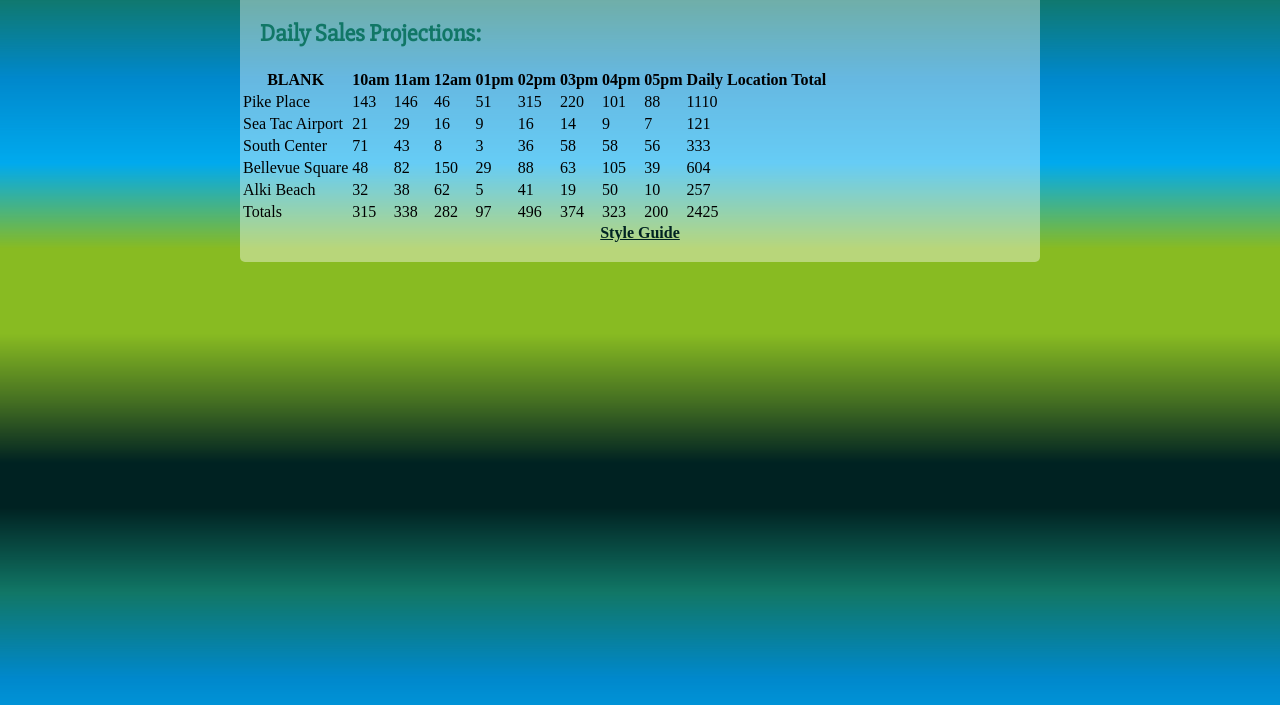
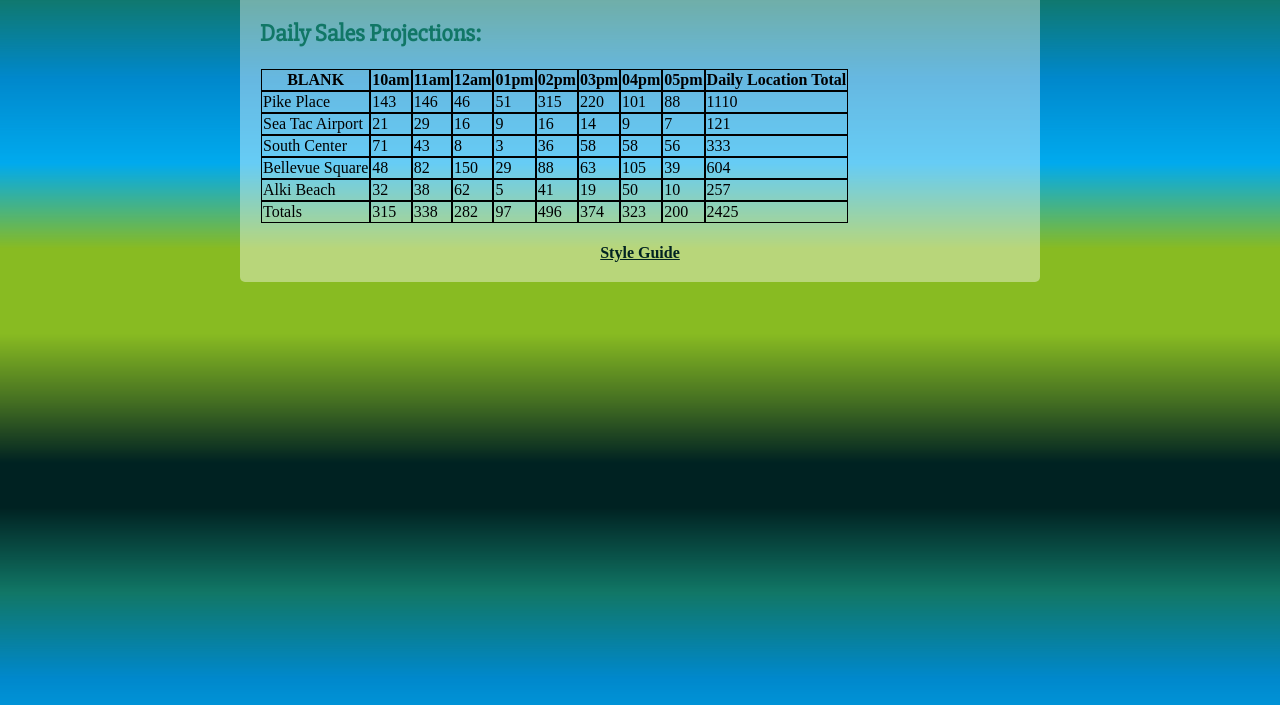
Before and after one commit to 0smium/cookie-stand, a plain HTML site: page index.html in a window 1280 px wide. Shown: the part 95-800 px from the top of the page. Drawn offline with Linux system fonts and the light colour scheme.

Commit message:
simplified and cleaned column totaling

```diff
--- a/app.js
+++ b/app.js
@@ -30,7 +30,7 @@
   this.getRandom = function (min, max) {
     return (Math.random() * ((this.max - this.min) + this.min));
   }
-  listOfShops.push(this.name);
+  listOfShops.push(this);
   this.cookiesPerHour = [];
   this.total = 0;
   this.populate = function() {
@@ -85,10 +85,21 @@
 
 for (i = 0; i < timeOfDay.length; i++) {
   var totalByTimeOfDayTD = document.createElement('td');
-  totalByTimeOfDayTD.textContent = pikePlace.cookiesPerHour[i] + seaTac.cookiesPerHour[i] + southcenter.cookiesPerHour[i] + bellevueSquare.cookiesPerHour[i] + alki.cookiesPerHour[i];
+  var totalByTimeOfDay = 0;
+  for (j = 0; j < listOfShops.length; j++) {
+    totalByTimeOfDay += listOfShops[j].cookiesPerHour[i]
+  }
+  // totalByTimeOfDayTD.textContent = pikePlace.cookiesPerHour[i] + seaTac.cookiesPerHour[i] + southcenter.cookiesPerHour[i] + bellevueSquare.cookiesPerHour[i] + alki.cookiesPerHour[i];
+  totalByTimeOfDayTD.textContent = totalByTimeOfDay;
   totalsTR.appendChild(totalByTimeOfDayTD);
 }
 
 var grandTotalTD = document.createElement('td');
-grandTotalTD.textContent = pikePlace.total + seaTac.total + southcenter.total + bellevueSquare.total + alki.total;
+
+var grandTotal = 0;
+for (i = 0; i < listOfShops.length; i++) {
+  grandTotal += listOfShops[i].total;
+}
+
+grandTotalTD.textContent = grandTotal;
 totalsTR.appendChild(grandTotalTD);
--- a/style.css
+++ b/style.css
@@ -12,6 +12,18 @@
   max-width: 800px;
   border-radius: 5px;
   overflow: hidden;
+}
+
+table {
+  margin-left: 20px;
+}
+
+tr {
+  outline: 1px solid black;
+}
+
+td, th {
+  outline: 1px solid black;
 }
 
 .float {
@@ -56,6 +68,7 @@
 }
 
 footer {
+  margin-top: 20px;
   text-align: center;
   padding-bottom: 20px;
 }
```
